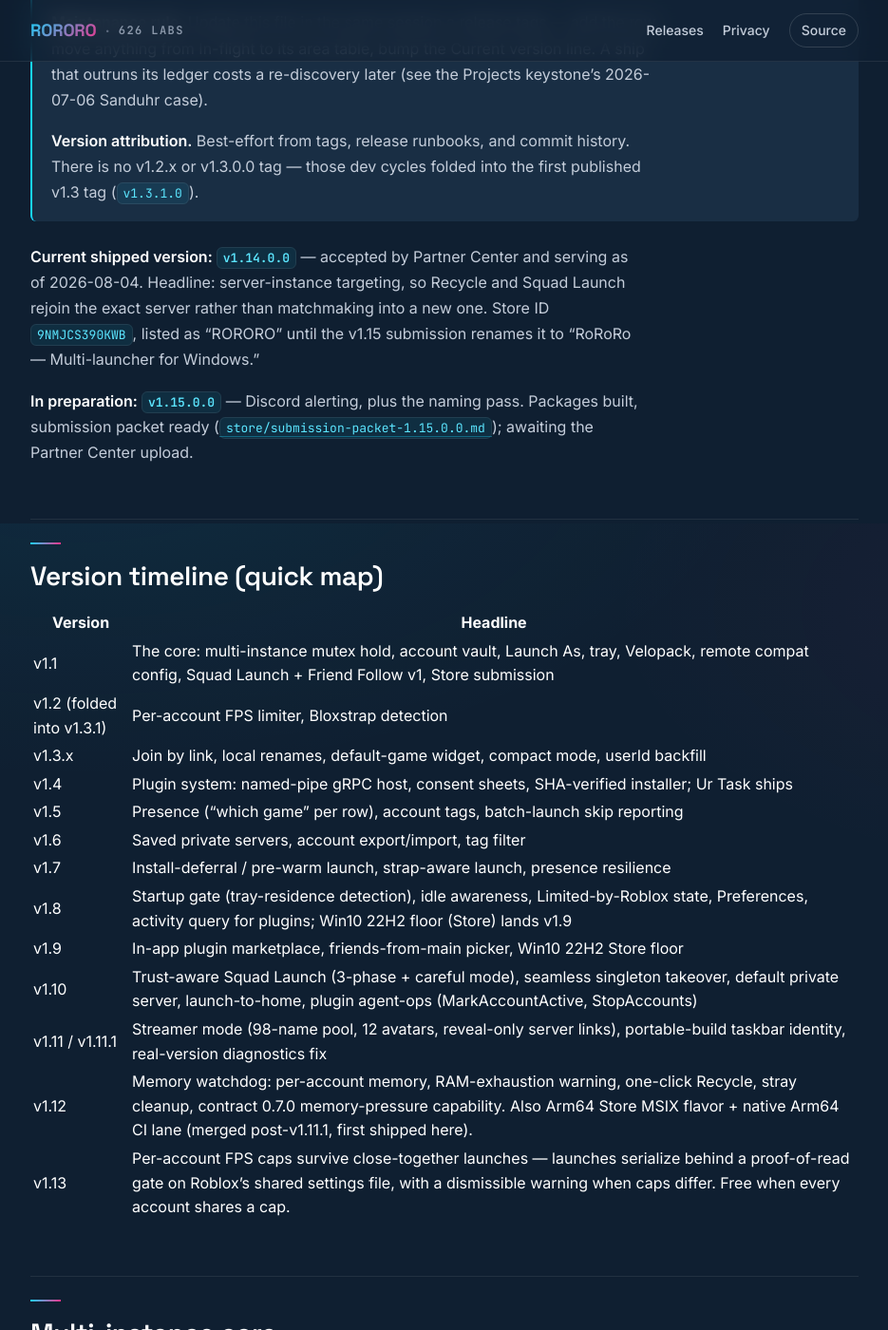
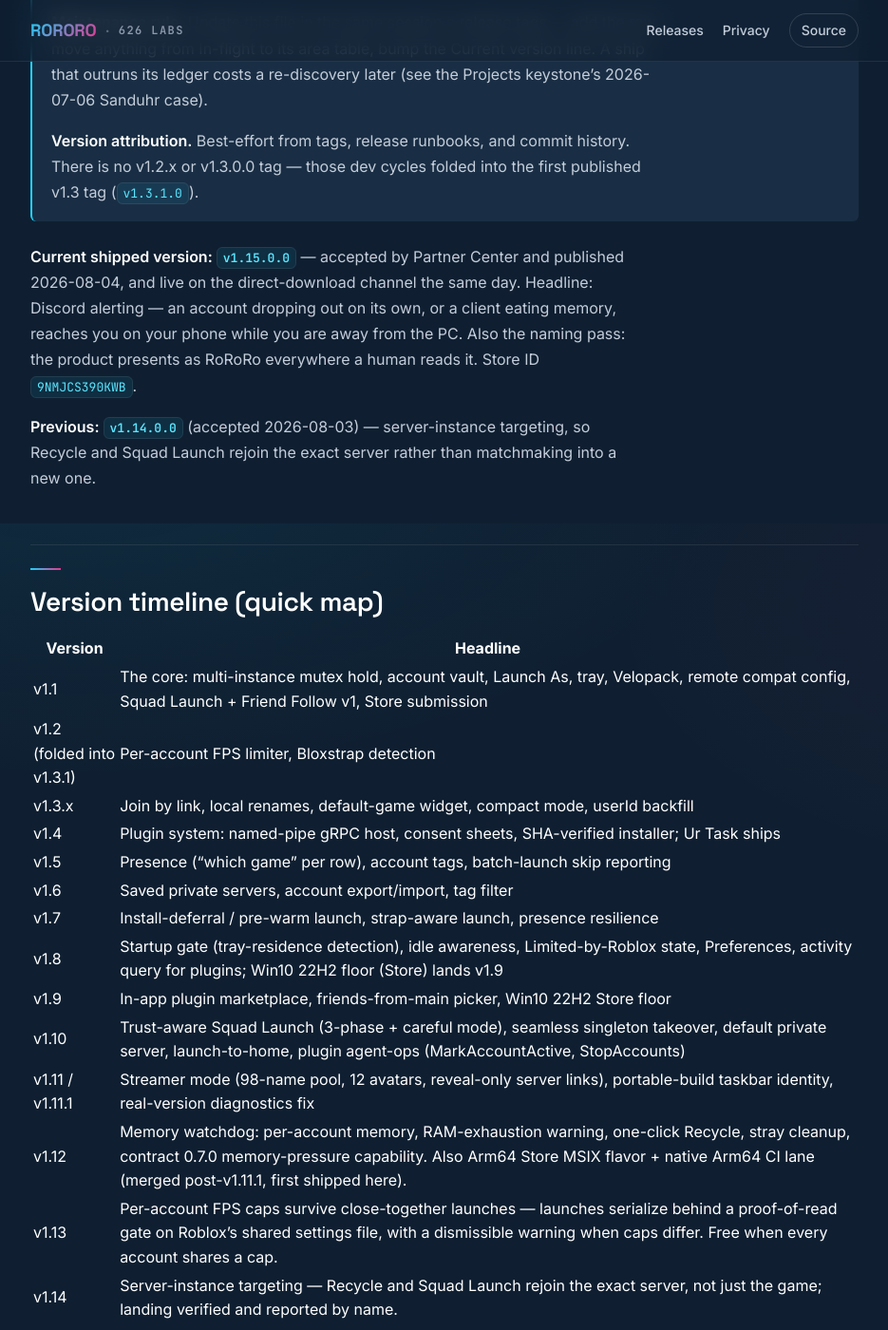
Before and after one commit to estevanhernandez-stack-ed/ROROROblox, a Jekyll site: the page built from docs/features.md, in a window 1280 px wide and 1400 px high, scrolled down 349 px. Shown: the whole window at 95% size, without its empty margins (172-1107 px from the left). Built offline with Jekyll 4.4.1, drawn with Linux system fonts in a browser that asks for light colours; our own code applies the rules of GitHub Pages for plain Markdown files; some of the changed text lies outside the part shown.

Commit message:
docs: v1.15.0.0 is the shipped version on both channels
Accepted by Partner Center and published 2026-08-04, live on direct download the
same day. Ledger's current-version line, timeline, and In-flight section all moved
forward — the Discord and naming entries are retired from In-flight, with the
presence platform limit kept because it still applies to anyone reading about the
feature.

```diff
--- a/docs/features.md
+++ b/docs/features.md
@@ -6,9 +6,9 @@
 >
 > **Version attribution.** Best-effort from tags, release runbooks, and commit history. There is no v1.2.x or v1.3.0.0 tag — those dev cycles folded into the first published v1.3 tag (`v1.3.1.0`).
 
-**Current shipped version: `v1.14.0.0`** — accepted by Partner Center and serving as of 2026-08-04. Headline: server-instance targeting, so Recycle and Squad Launch rejoin the exact server rather than matchmaking into a new one. Store ID `9NMJCS390KWB`, listed as "RORORO" until the v1.15 submission renames it to "RoRoRo — Multi-launcher for Windows."
+**Current shipped version: `v1.15.0.0`** — accepted by Partner Center and published 2026-08-04, and live on the direct-download channel the same day. Headline: Discord alerting — an account dropping out on its own, or a client eating memory, reaches you on your phone while you are away from the PC. Also the naming pass: the product presents as RoRoRo everywhere a human reads it. Store ID `9NMJCS390KWB`.
 
-**In preparation: `v1.15.0.0`** — Discord alerting, plus the naming pass. Packages built, submission packet ready ([`store/submission-packet-1.15.0.0.md`](store/submission-packet-1.15.0.0.md)); awaiting the Partner Center upload.
+**Previous: `v1.14.0.0`** (accepted 2026-08-03) — server-instance targeting, so Recycle and Squad Launch rejoin the exact server rather than matchmaking into a new one.
 
 ## Version timeline (quick map)
 
@@ -27,6 +27,8 @@
 | v1.11 / v1.11.1 | Streamer mode (98-name pool, 12 avatars, reveal-only server links), portable-build taskbar identity, real-version diagnostics fix |
 | v1.12 | Memory watchdog: per-account memory, RAM-exhaustion warning, one-click Recycle, stray cleanup, contract 0.7.0 memory-pressure capability. Also Arm64 Store MSIX flavor + native Arm64 CI lane (merged post-v1.11.1, first shipped here). |
 | v1.13 | Per-account FPS caps survive close-together launches — launches serialize behind a proof-of-read gate on Roblox's shared settings file, with a dismissible warning when caps differ. Free when every account shares a cap. |
+| v1.14 | Server-instance targeting — Recycle and Squad Launch rejoin the exact server, not just the game; landing verified and reported by name. |
+| v1.15 | Discord alerting — an account dropping out unexpectedly, or a client crossing the memory threshold, delivered to a Windows notification and/or a Discord channel via a user-supplied webhook. Optional Discord status display (limited: Discord gives the profile slot to detected games). Naming pass to RoRoRo across the exe, installer, and Store package. |
 
 ## Multi-instance core
 
@@ -144,8 +146,8 @@
 
 ## In-flight / queued (not shipped — keep OFF the hub page)
 
-- **Discord integration** — built, on PRs #81 + #82, untagged. Two halves, both off by default. **Rich presence + Join:** roster-level status over the local Discord pipe, with a Join button that works for public and private servers. **Per-account alerts:** an account dropping out unexpectedly, and a client crossing the memory threshold — routed per-trigger to a desktop notification, your own Discord channel, or a clan channel, muted per-account, coalesced per sweep, on a per-(account, kind) cooldown. Setup is the accessibility work: the paste field names what you actually pasted, a valid webhook reports which channel it posts to, Send test uses the real path, and there is a walkthrough for people who have never owned a Discord server. **Known platform limit:** while Roblox is running, Discord shows Roblox to your friends instead of RoRoRo — detection beats an RPC app for the profile slot, and detection is earned by installs over time, not submitted. Stated in Settings and in `PRIVACY.md`.
-- **Naming consistency pass (2026-08-04)** — the product introduced itself as `ROROROblox.App` in the exe version resource (Task Manager, UAC, Explorer, Discord's "Add a game" list), as `RORORO` in the MSIX `DisplayName` and the Velopack installer title, and named the wrong form of itself in the manifest's Roblox trademark disclaimer. All corrected to **RoRoRo**; Store listing artwork regenerated to match. Two identity values deliberately unchanged because they are not display strings: Velopack `--packId` (`RORORO` — the update identity; changing it strands every existing install) and `PublisherDisplayName` (`626Labs LLC`, no space — must match Partner Center byte for byte). **Still manual at submission:** the Store listing title in Partner Center, which becomes *"RoRoRo — Multi-launcher for Windows"* rather than the bare wordmark, since "RoRoRo" alone is a coined word with no search volume.
+- ~~Discord integration~~ — **SHIPPED in v1.15.0.0.** Retained here only for the platform limit, which still applies: Two halves, both off by default. **Rich presence + Join:** roster-level status over the local Discord pipe, with a Join button that works for public and private servers. **Per-account alerts:** an account dropping out unexpectedly, and a client crossing the memory threshold — routed per-trigger to a desktop notification, your own Discord channel, or a clan channel, muted per-account, coalesced per sweep, on a per-(account, kind) cooldown. Setup is the accessibility work: the paste field names what you actually pasted, a valid webhook reports which channel it posts to, Send test uses the real path, and there is a walkthrough for people who have never owned a Discord server. **Known platform limit:** while Roblox is running, Discord shows Roblox to your friends instead of RoRoRo — detection beats an RPC app for the profile slot, and detection is earned by installs over time, not submitted. Stated in Settings and in `PRIVACY.md`.
+- ~~Naming consistency pass~~ — **SHIPPED in v1.15.0.0.** the product introduced itself as `ROROROblox.App` in the exe version resource (Task Manager, UAC, Explorer, Discord's "Add a game" list), as `RORORO` in the MSIX `DisplayName` and the Velopack installer title, and named the wrong form of itself in the manifest's Roblox trademark disclaimer. All corrected to **RoRoRo**; Store listing artwork regenerated to match. Two identity values deliberately unchanged because they are not display strings: Velopack `--packId` (`RORORO` — the update identity; changing it strands every existing install) and `PublisherDisplayName` (`626Labs LLC`, no space — must match Partner Center byte for byte). **Still manual at submission:** the Store listing title in Partner Center, which becomes *"RoRoRo — Multi-launcher for Windows"* rather than the bare wordmark, since "RoRoRo" alone is a coined word with no search volume.
 
 - **Rejoin-after-death** — when a client dies (RAM exhaustion, crash), relaunch it into the server it was in. Closes the loop on the v1.12 memory work and is the automated-reconnect piece. Unblocked: server-instance targeting shipped in v1.14; the row now carries `CurrentServer`.
 - **Regroup ("send my others here")** — row action: pick an account, send the rest of the roster to its current server. Recovery when a squad scatters. Unblocked by v1.14 — it is `ServerInstanceTargeting.Upgrade` against one row's `CurrentServer`, applied to the batch.
```
